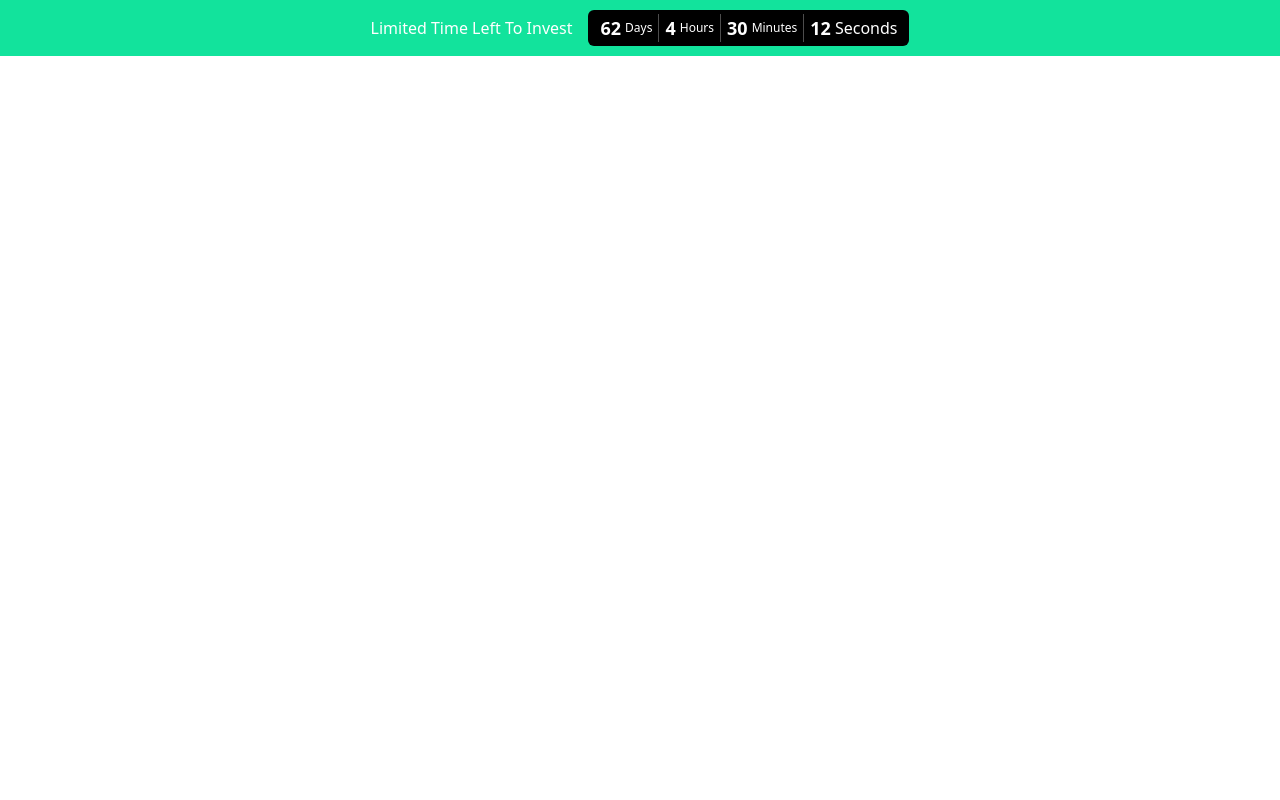
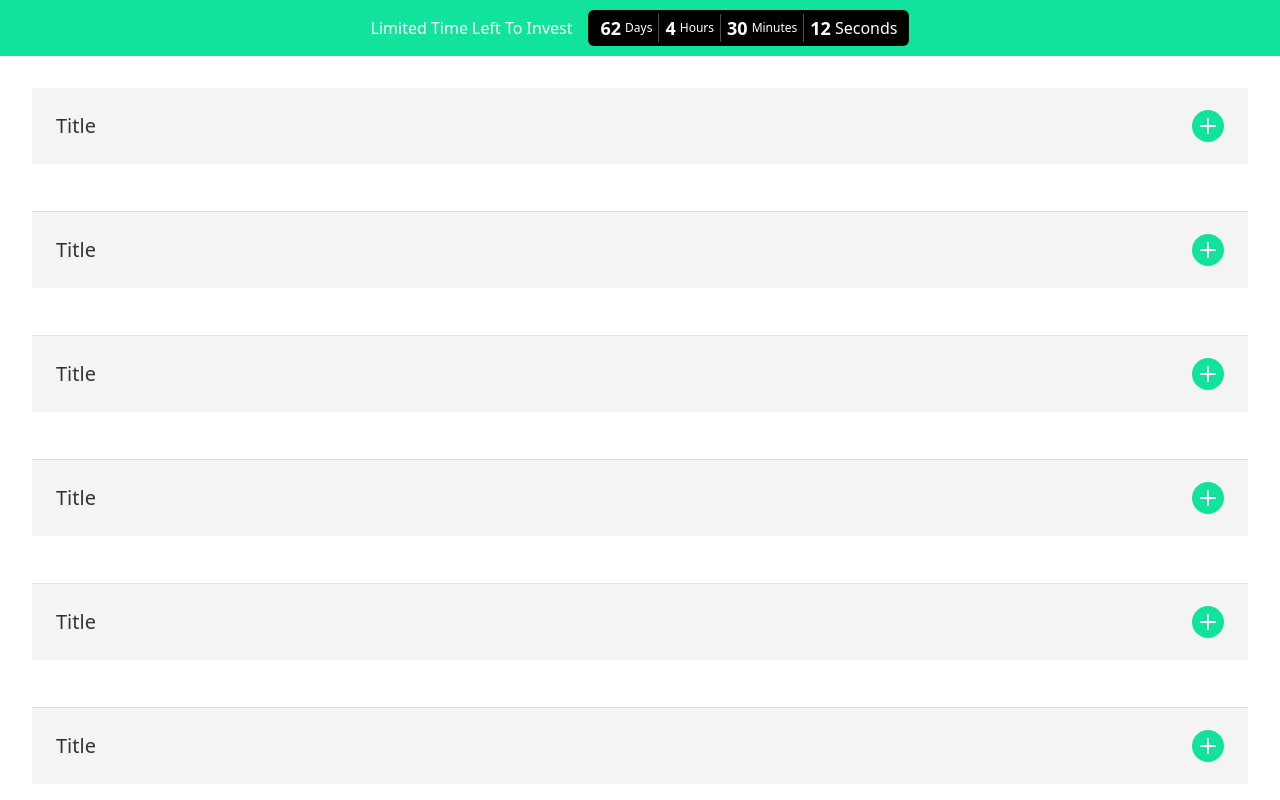
Before and after one commit to timzhenggg/campaign_invest_website, a React (Vite) app: page / in a window 1280 px wide. Shown: the top 800 px of the page. Built offline with nearby package versions, Linux system fonts and the light colour scheme.

Commit message:
feat: accordion item for FAQs

```diff
--- a/package.json
+++ b/package.json
@@ -10,6 +10,10 @@
     "preview": "vite preview"
   },
   "dependencies": {
+    "@emotion/react": "^11.13.3",
+    "@emotion/styled": "^11.13.0",
+    "@mui/material": "^6.1.5",
+    "@mui/system": "^6.1.5",
     "react": "^18.3.1",
     "react-dom": "^18.3.1"
   },
--- a/src/App.tsx
+++ b/src/App.tsx
@@ -1,9 +1,11 @@
+import FAQs from "./components/FAQs/FAQs"
 import Header from "./components/Header/Header"
 
 function App() {
   return (
     <>
       <Header />
+      <FAQs />
     </>
   )
 }
--- /dev/null
+++ b/src/components/AccordionItem/AccordionItem.tsx
@@ -0,0 +1,84 @@
+import { Accordion, AccordionSummary } from "@mui/material";
+import AccordionDetails from "@mui/material/AccordionDetails";
+import { styled } from "@mui/system";
+import { FC, useState } from "react";
+
+interface Props {
+  item: { title: string; expanded_description: string[] };
+}
+
+const CustomAccordion = styled(Accordion)({
+  width: "100%",
+  padding: "12px 24px",
+  boxShadow: "none",
+  "@media (max-width: 425px)": {
+    padding: "16px",
+  },
+});
+
+const CustomAccordionSummary = styled(AccordionSummary)({
+  display: "flex",
+  gap: 16,
+  padding: 0,
+});
+
+const CustomAccordionDetails = styled(AccordionDetails)({
+  padding: "16px 0 0",
+  display: "flex",
+  flexDirection: "column",
+  gap: 2,
+});
+
+const PlusIcon = () => (
+  <svg width="24" height="24" viewBox="0 0 24 24" fill="none">
+    <path d="M12 5v14m-7-7h14" stroke="currentColor" strokeWidth="2" strokeLinecap="round" />
+  </svg>
+);
+
+const MinusIcon = () => (
+  <svg width="24" height="24" viewBox="0 0 24 24" fill="none">
+    <path d="M5 12h14" stroke="currentColor" strokeWidth="2" strokeLinecap="round" />
+  </svg>
+);
+
+const AccordionItem: FC<Props> = ({ item }) => {
+  const { title, expanded_description } = item;
+
+  const [expanded, setExpanded] = useState<boolean>(false);
+
+  const handleAccordionChange = (event: any, isExpanded: boolean) => {
+    setExpanded(isExpanded);
+  };
+
+  return (
+    <CustomAccordion
+      style={{
+        borderRadius: 0,
+        background: expanded ? "rgba(18, 227, 156, 0.25)" : "#F4F4F4",
+        transition: "background 0.3s",
+      }}
+      onChange={handleAccordionChange}
+    >
+      <CustomAccordionSummary
+        expandIcon={
+          <button className="bg-primary-green size-8 rounded-full flex items-center justify-center text-white">
+            {expanded ? <MinusIcon /> : <PlusIcon />}
+          </button>
+        }
+        aria-controls="panel1-content"
+        id="panel1-header"
+      >
+        <div className="w-full flex flex-col gap-4">
+          <p className="text-xl text-primary-text-100 font-medium">{title}</p>
+        </div>
+      </CustomAccordionSummary>
+      <CustomAccordionDetails>
+        {expanded_description.map((item, index) => (
+          <p key={index} className="text-primary-text-100 font-medium leading-[150%]">{item}</p>
+        ))}
+      </CustomAccordionDetails>
+    </CustomAccordion>
+  );
+};
+
+export default AccordionItem;
--- /dev/null
+++ b/src/components/FAQs/FAQs.tsx
@@ -0,0 +1,14 @@
+import React from 'react';
+import AccordionItem from '../AccordionItem/AccordionItem';
+
+const FAQs: React.FC = () => {
+  return (
+    <div>
+      <div className='p-8 flex flex-col gap-12'>
+        {Array.from({length: 10}).map((item, index) => (<AccordionItem key={index} item={{ title: "Title", expanded_description: ["Lalalalal"]}}/>))}
+      </div>
+    </div>
+  );
+};
+
+export default FAQs;
--- a/src/index.css
+++ b/src/index.css
@@ -5,3 +5,7 @@
 @tailwind base;
 @tailwind components;
 @tailwind utilities;
+
+:root {
+  --bg-primary-green: "#12E39C";
+}
--- a/src/utils/reset.css
+++ b/src/utils/reset.css
@@ -1,5 +1,4 @@
 /* reset css */
-
 * {
   padding: 0;
   margin: 0;
--- a/tailwind.config.js
+++ b/tailwind.config.js
@@ -8,6 +8,8 @@ module.exports = {
     extend: {
       colors: {
         "primary-green": "#12E39C",
+        "primary-text": "#4C4C4C",
+        "primary-text-100": "#333333",
       }
     },
   },
```
Also changed, not shown: 1 other file (tests, documents, lock files or other folders).
